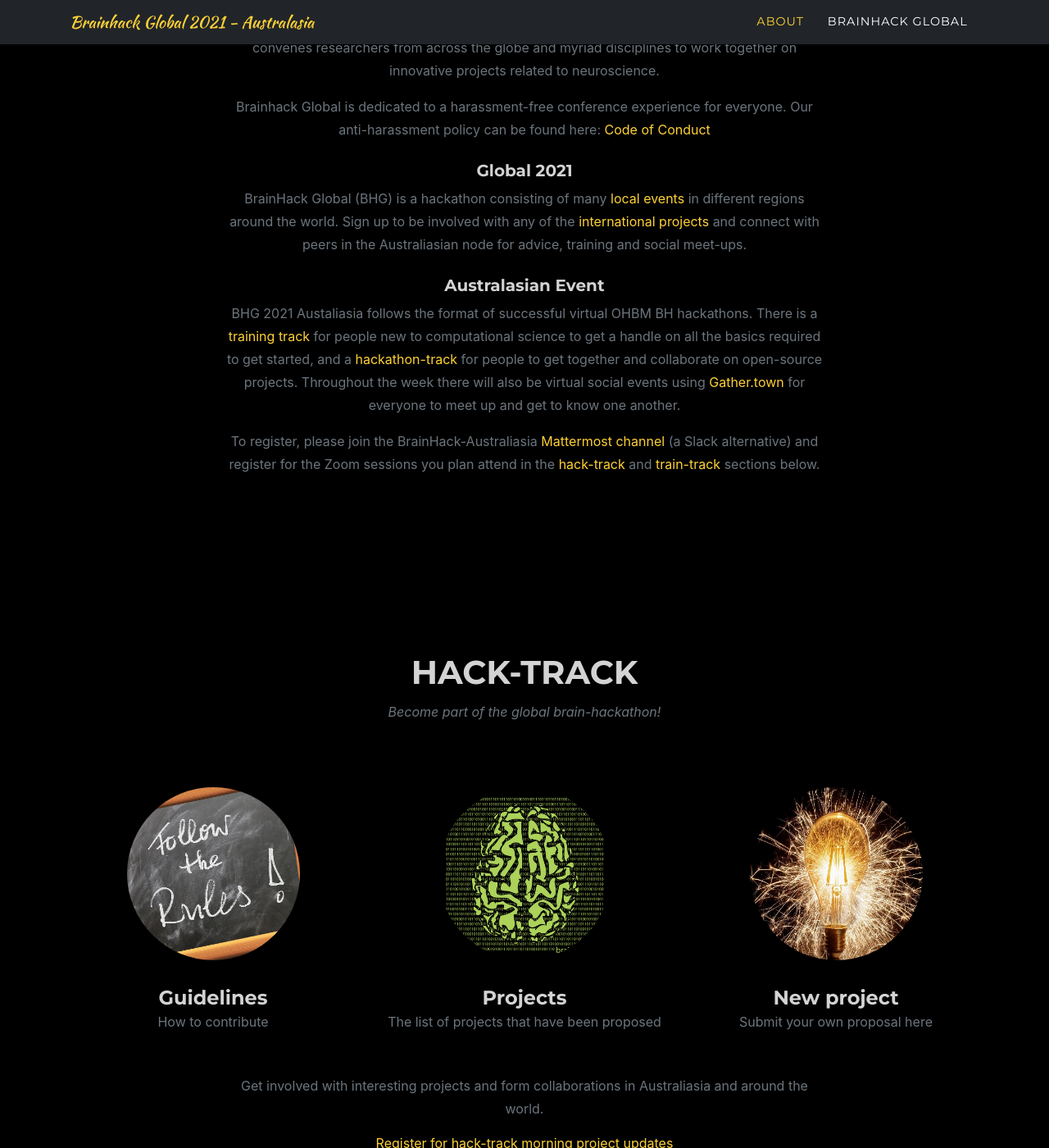
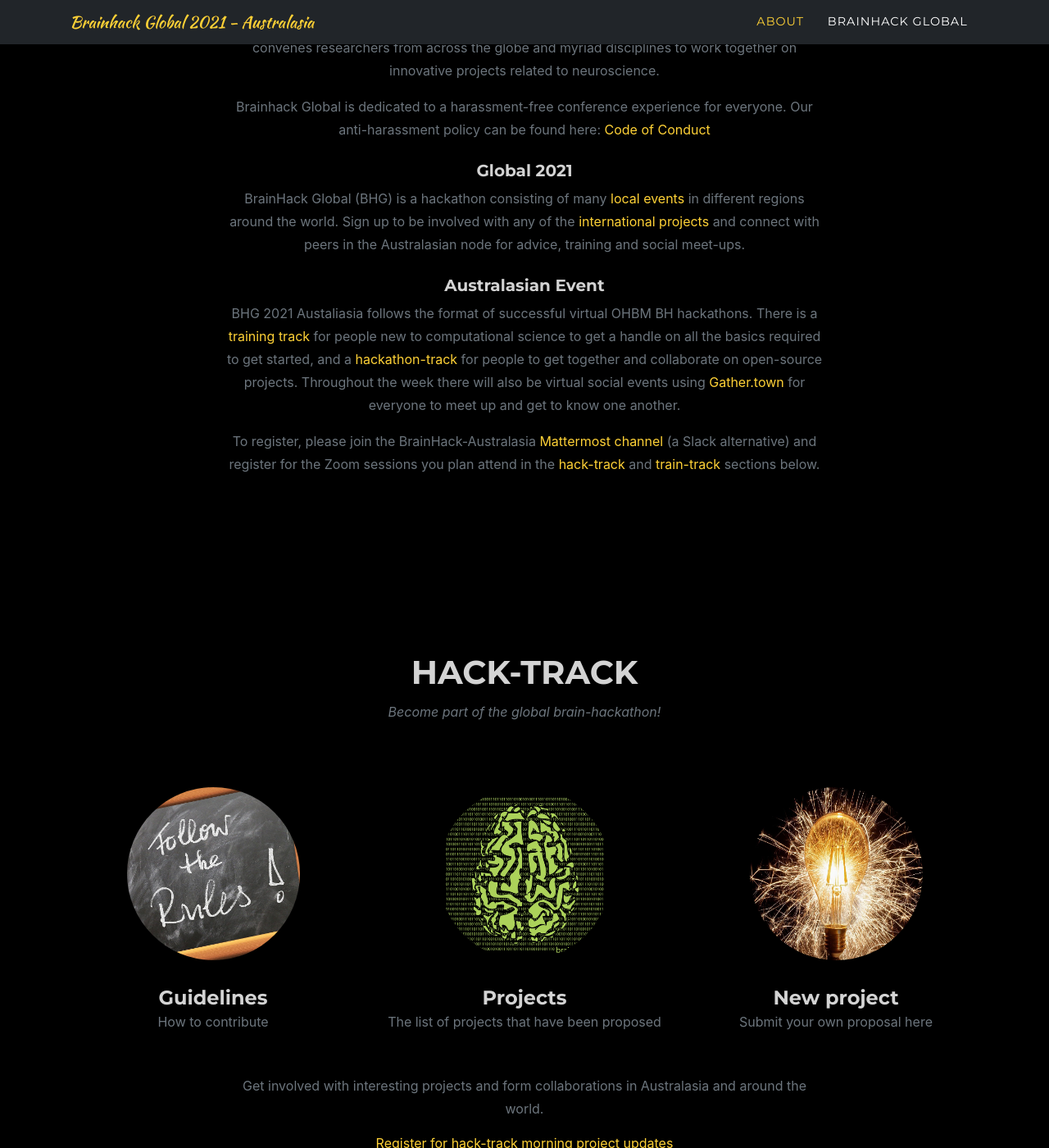
Before and after one commit to tclose/global2021, a Jekyll site: the page built from index.md, in a window 1280 px wide and 1400 px high, scrolled down 1060 px. Shown: the whole window at 82% size. Built offline with Jekyll 4.4.1, drawn with Linux system fonts in a browser that asks for light colours; some web fonts are replaced.

Commit message:
Fix spelling

```diff
--- a/_data/sitetext.yml
+++ b/_data/sitetext.yml
@@ -26,7 +26,7 @@ about:
              <a href=\"https://brainhack.org/global2021/events/\">local events</a>
              in different regions around the world. Sign up to be involved with any of the
              <a href=\"https://brainhack.org/global2021/projects/\">international projects</a>
-             and connect with peers in the Australiasian node for advice,
+             and connect with peers in the Australasian node for advice,
              training and social meet-ups."
     - title: Australasian Event
       body: "BHG 2021 Austaliasia follows the format of successful virtual OHBM BH hackathons.
@@ -38,7 +38,7 @@ about:
              virtual social events using <a href=\"https://www.gather.town/\">Gather.town</a>
              for everyone to meet up and get to know one another.\n
 
-             To register, please join the BrainHack-Australiasia
+             To register, please join the BrainHack-Australasia
              <a href=\"https://mattermost.brainhack.org/brainhack/channels/brainhack-australasia\">Mattermost channel</a>
              (a Slack alternative) and register for the Zoom sessions
              you plan attend in the <a href=\"#hacktrack\">hack-track</a> and
@@ -47,7 +47,7 @@ about:
 hacktrack:
   title: "HACK-TRACK"
   text: "Become part of the global brain-hackathon!"
-  subtext: "Get involved with interesting projects and form collaborations in Australiasia and around the world."
+  subtext: "Get involved with interesting projects and form collaborations in Australasia and around the world."
   register: https://uqz.zoom.us/meeting/register/tZYof-6hqzItGNDIc1_g8ninsuLFDstlOpRO
   section: hacktrack
   items:
```
